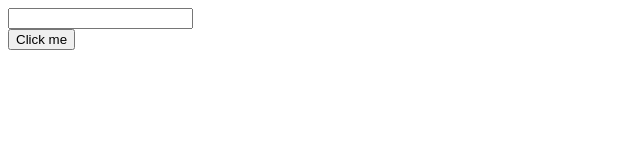
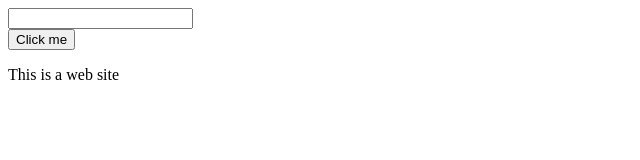
Before and after one commit to nooralam93/funApi, a plain HTML site: page pin.html in a window 1280 px wide. Shown: the full height of the page, 0-640 px from the left. Drawn offline with Linux system fonts and the light colour scheme.

Commit message:
added a new commit

```diff
--- a/pin.html
+++ b/pin.html
@@ -11,6 +11,7 @@
     <!-- <p id="pin"></p> -->
     <br>
     <button onclick="pinNumber()">Click me</button>
+    <p>This is a web site</p>
 
 
     <script>
```
Also changed, not shown: 1 other file.
